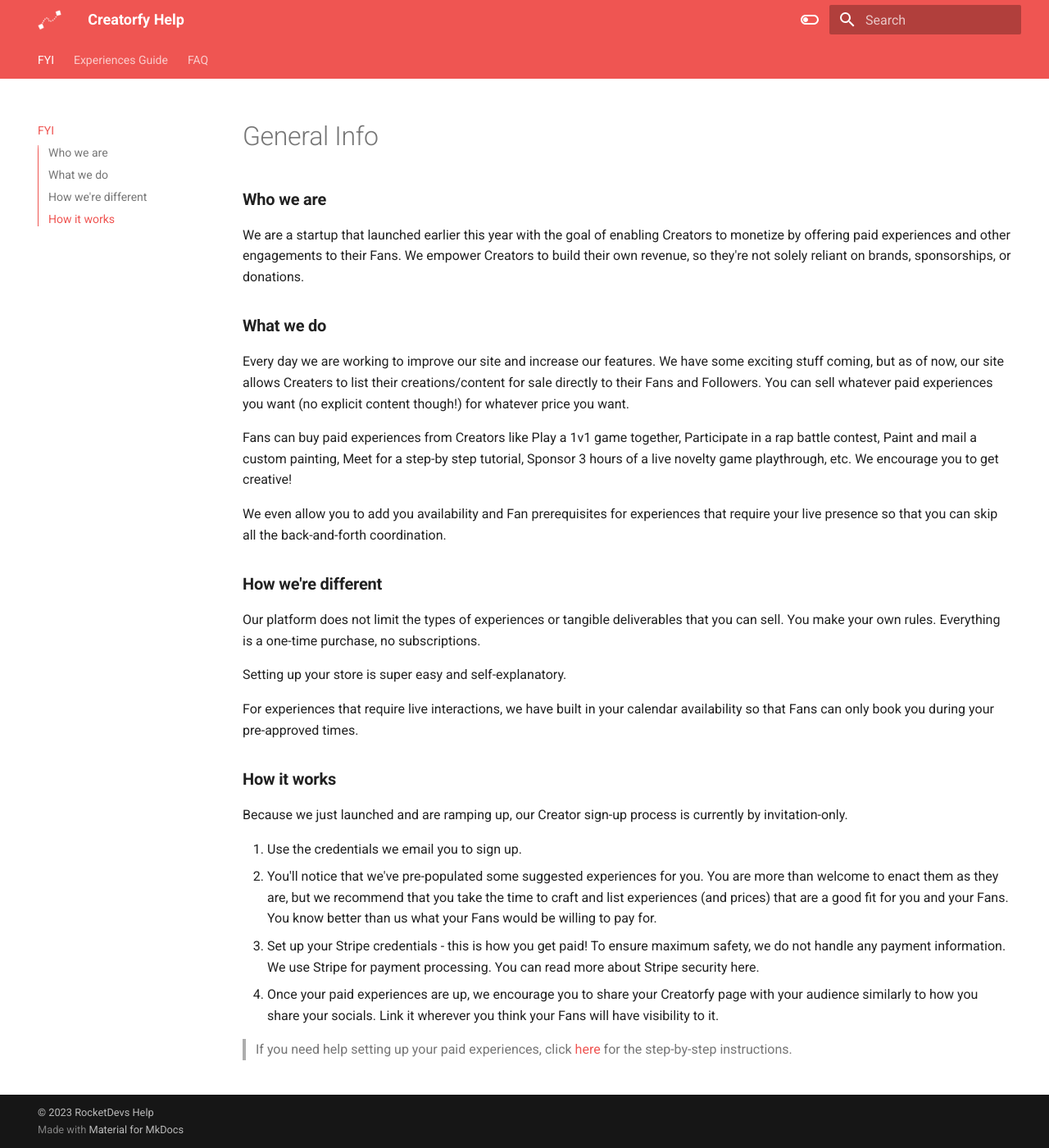
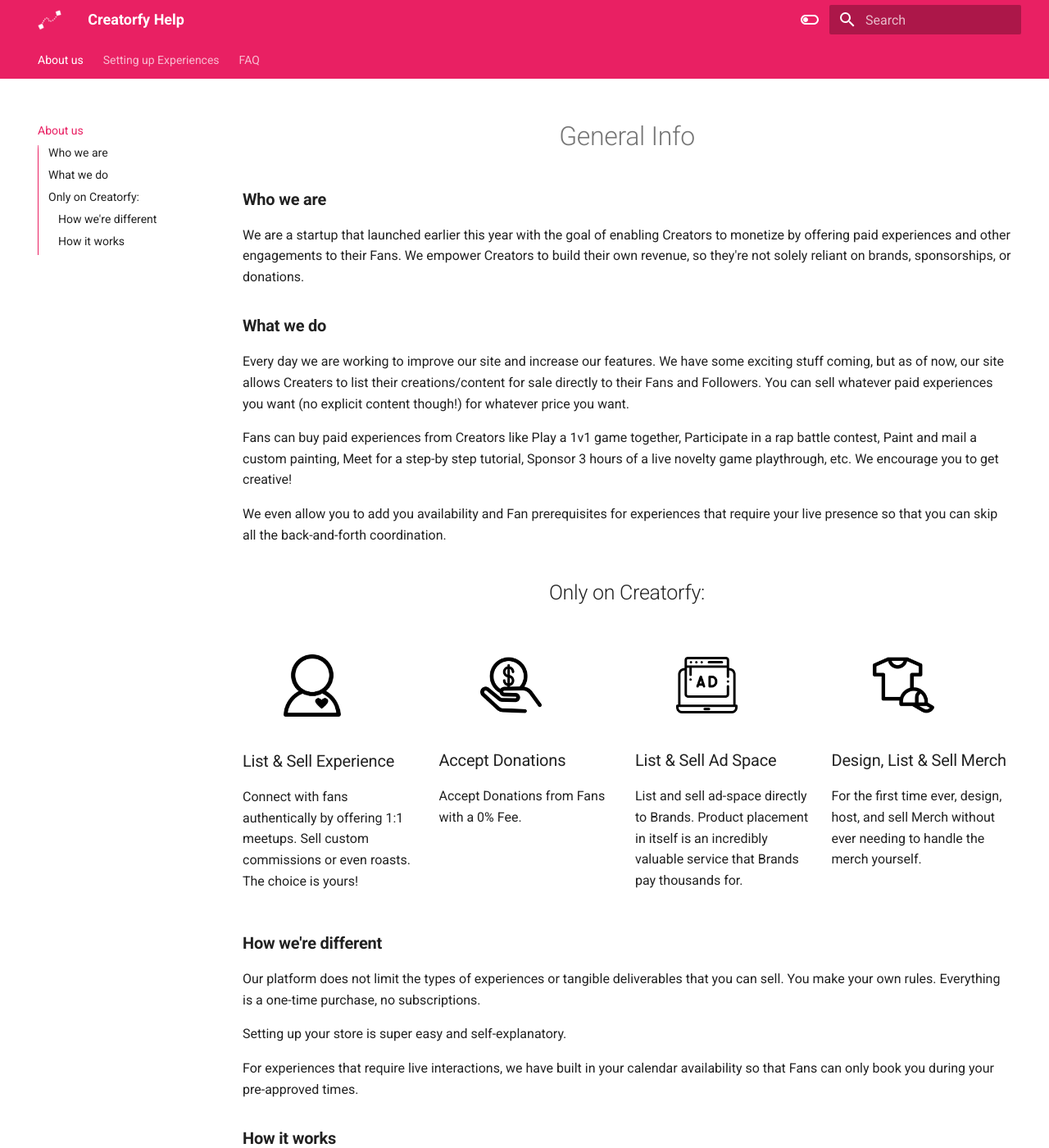
Before and after one commit to TheLastSultan/CreatorfyDocs, an MkDocs documentation site: the page built from docs/index.md, in a window 1280 px wide and 1400 px high. Shown: the whole window at 82% size. Built offline with MkDocs 1.6.1 and Material for MkDocs 9.7.7, drawn with Linux system fonts in a browser that asks for light colours.

Commit message:
Adding Creatorfy Docs

```diff
--- a/docs/index.md
+++ b/docs/index.md
@@ -1,4 +1,4 @@
-# General Info
+# <center>General Info</center>
 
 ### **Who we are**
 We are a startup that launched earlier this year with the goal of enabling Creators to monetize by offering paid experiences and other engagements to their Fans.
@@ -10,6 +10,48 @@ Every day we are working to improve our site and increase our features. We have
 Fans can buy paid experiences from Creators like Play a 1v1 game together, Participate in a rap battle contest, Paint and mail a custom painting, Meet for a step-by step tutorial, Sponsor 3 hours of a live novelty game playthrough, etc. We encourage you to get creative!
 
 We even allow you to add you availability and Fan prerequisites for experiences that require your live presence so that you can skip all the back-and-forth coordination.
+
+## <center>Only on Creatorfy:</center>
+
+<br>
+<div style="display: grid; grid-template-columns: repeat(4, 1fr); column-gap: 20px;">
+  <div>
+    <img src="assets/follower.png" alt="List & Sell Experience" style="max-width: 70px; margin-left: 50px;">
+    <h3>List & Sell Experience</h3>
+    <p>Connect with fans
+       authentically by offering
+       1:1 meetups. Sell custom
+       commissions or even
+       roasts. The choice is
+       yours!</p>
+  </div>
+  <div>
+    <img src="assets/donation.png" alt="Accept Donations" style="max-width: 75px; margin-left: 50px;">
+    <h3>Accept Donations</h3>
+    <p>Accept Donations from
+       Fans with a 0% Fee.</p>
+  </div>
+  <div>
+    <img src="assets/ad.png" alt="List & Sell Ad Space" style="max-width: 75px; margin-left: 50px;">
+    <h3>List & Sell Ad Space</h3>
+    <p>List and sell ad-space
+       directly to Brands.
+       Product placement in
+       itself is an incredibly
+       valuable service that
+       Brands pay thousands
+       for.</p>
+  </div>
+  <div>
+    <img src="assets/merch.png" alt="Design, List & Sell Merch" style="max-width: 75px; margin-left: 50px;">
+    <h3>Design, List & Sell Merch</h3>
+    <p>For the first time ever,
+       design, host, and sell
+       Merch without ever
+       needing to handle the
+       merch yourself.</p>
+  </div>
+</div>
 
 ### **How we're different**
 Our platform does not limit the types of experiences or tangible deliverables that you can sell. You make your own rules. Everything is a one-time purchase, no subscriptions.
@@ -26,4 +68,4 @@ Because we just launched and are ramping up, our Creator sign-up process is curr
 3. Set up your Stripe credentials - this is how you get paid! To ensure maximum safety, we do not handle any payment information. We use Stripe for payment processing. You can read more about Stripe security here.
 4. Once your paid experiences are up, we encourage you to share your Creatorfy page with your audience similarly to how you share your socials. Link it wherever you think your Fans will have visibility to it.
 
->If you need help setting up your paid experiences, click [here](FAQS.md) for the step-by-step instructions.
+>If you need help setting up your paid experiences, click [here](ExperienceGuide.md) for the step-by-step instructions.
--- a/mkdocs.yml
+++ b/mkdocs.yml
@@ -19,17 +19,28 @@ theme:
       toggle:
         icon: material/toggle-switch-off-outline
         name: Switch to dark mode
-      primary: red
-      accent: orange
+      primary: pink
+      accent: pink
     - scheme: slate
       toggle:
         icon: material/toggle-switch
         name: Switch to light mode
-      primary: red
-      accent: orange
+      primary: pink
+      accent: pink
 nav:
-  - FYI: index.md
-  - Experiences Guide: ExperienceGuide.md
+  - About us: index.md
+  - Setting up Experiences: ExperienceGuide.md
   - FAQ: FAQS.md
+plugins:
+  - search
+  - social
+extra:
+  social:
+    - icon: fontawesome/brands/twitter
+      link: https://twitter.com/creatorfy
+    - icon: fontawesome/brands/discord
+      link: https://discord.com/invite/mBrr52CDXu
+    - icon: fontawesome/brands/linkedin
+      link: https://www.linkedin.com/company/creatorfy/
 copyright: |
-  &copy; 2023 <a href="https://linkedin.com/in/thelastsultan"  target="_blank" rel="noopener">RocketDevs Help</a>
+  &copy; 2023 <a href="https://creatorfy.com/"  target="_blank" rel="noopener">Creatorfy</a>
```
Also changed, not shown: docs/assets/ad.png (added), docs/assets/discord.png (added), docs/assets/discord.svg (added), docs/assets/donation.png (added), docs/assets/faq.png (added), docs/assets/follower.png (added), docs/assets/merch.png (added), 8 other files.
